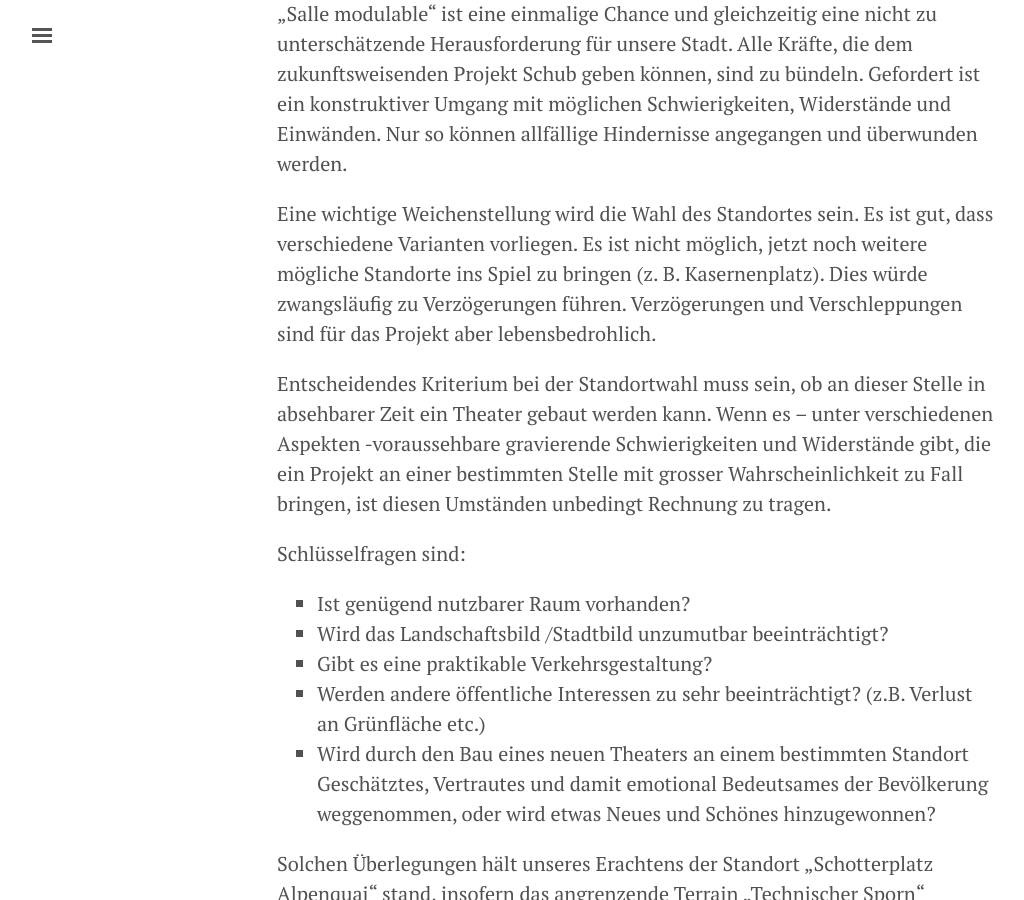
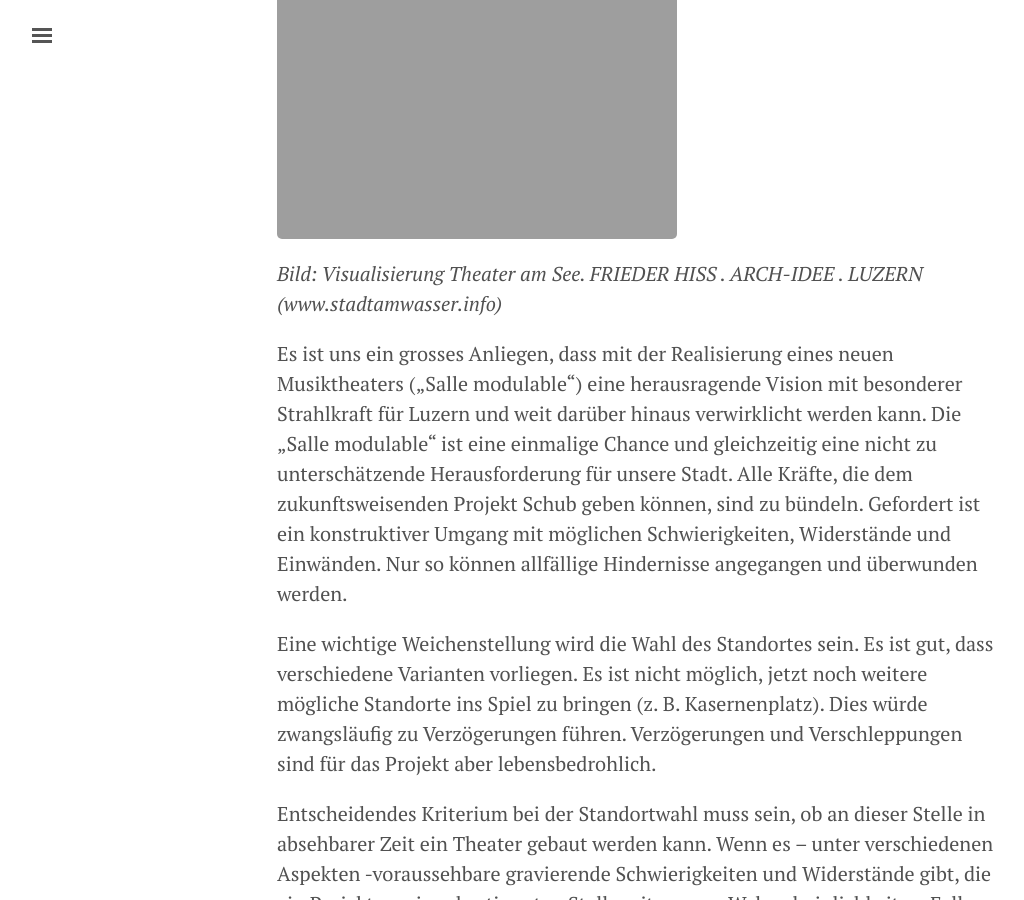
Before and after one commit to freinhard/freinhard.github.io, a Jekyll site: the page built from _posts/2016-02-17-theater-am-see.md, in a window 1280 px wide and 900 px high, scrolled down 538 px. Shown: the whole window, without its empty margins (3-1027 px from the left). Built offline with Jekyll 4.4.1, drawn with Linux system fonts in a browser that asks for light colours; comment, search, counter and statistics services are not loaded; some of the changed text lies outside the part shown.

Commit message:
Move image to the top

```diff
--- a/_posts/2016-02-17-theater-am-see.md
+++ b/_posts/2016-02-17-theater-am-see.md
@@ -4,7 +4,11 @@ title: Theater am See
 ---
 
 **Dringliche Interpellation**
+
 ## Standortwahl des künftigen Theaters („Salle modulable“)
+
+![Luzerner Theater]({{ site.url }}/public/assets/Visualisierung-Theater-am-See.png)
+*Bild: Visualisierung Theater am See. FRIEDER HISS . ARCH-IDEE . LUZERN (www.stadtamwasser.info)*
 
 Es ist uns ein grosses Anliegen, dass mit der Realisierung eines neuen Musiktheaters („Salle modulable“) eine herausragende Vision mit besonderer Strahlkraft für Luzern und weit darüber hinaus verwirklicht werden kann. Die „Salle modulable“ ist eine einmalige Chance und gleichzeitig eine nicht zu unterschätzende Herausforderung für unsere Stadt. Alle Kräfte, die dem zukunftsweisenden Projekt Schub geben können, sind zu bündeln. Gefordert ist ein konstruktiver Umgang mit möglichen Schwierigkeiten, Widerstände und Einwänden. Nur so können allfällige Hindernisse angegangen und überwunden werden.
 
@@ -44,6 +48,3 @@ Vor dem Hintergrund solcher Überlegungen stellen wir an den Stadtrat folgende F
 
 Fabian Reinhard
 namens der FDP Fraktion
-
-![Luzerner Theater]({{ site.url }}/public/assets/Visualisierung-Theater-am-See.png)
-*Bild: Visualisierung Theater am See. FRIEDER HISS . ARCH-IDEE . LUZERN (www.stadtamwasser.info)*
```
